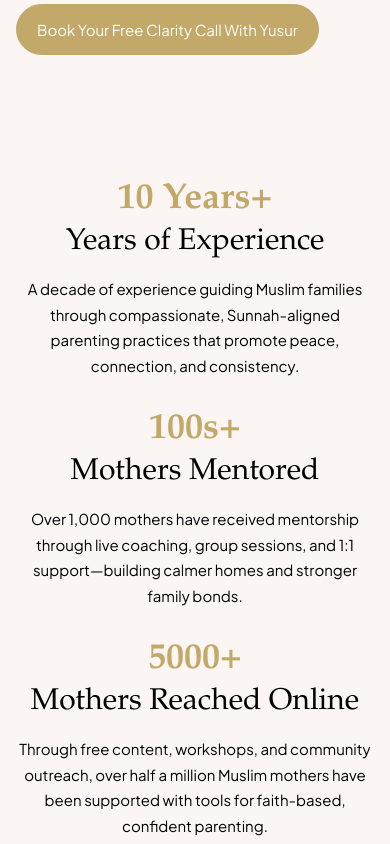
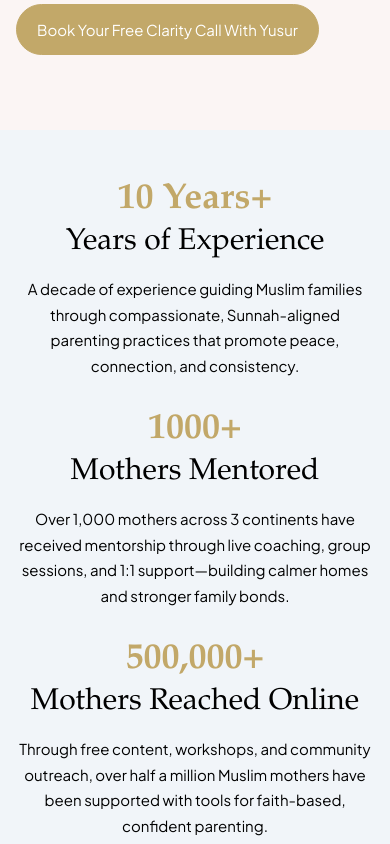
Before and after one commit to rahmamahdi02/amana-parenting, a React (Vite) app: page /membership in a window 390 px wide. Shown: the part 1700-2544 px from the top of the page. Built offline with nearby package versions, Linux system fonts and the light colour scheme.

Commit message:
update ui for mobile

```diff
--- a/src/App.jsx
+++ b/src/App.jsx
@@ -40,9 +40,9 @@ function App() {
         <Benefits />
         <MyStory />
         <Treatmants />
+        <Faq />
         <Cta/>
         <Contact />
-        <Faq />
         <MarqueeImage/>
         <Connect/>
         <Footer />
--- a/src/components/Connect.jsx
+++ b/src/components/Connect.jsx
@@ -5,7 +5,7 @@ export default function Connect() {
     <section className="bg-primaryColor-light py-[50px] lg:py-[75px]">
         <div className="wrapper">
             <div className="flex flex-wrap items-center justify-between gap-6">
-                <h2><span className="text-primaryColor font-bold">Stay</span> connected. </h2>
+                <h2><span className="text-primaryColor font-bold">Let's stay</span> connected. </h2>
                 <div className="flex flex-wrap  gap-4">
                 {socialNetworks.map((item,index) => (
                     <div key={index}>
--- a/src/components/Contact.jsx
+++ b/src/components/Contact.jsx
@@ -15,7 +15,7 @@ export default function Contact() {
           Interested in bringing <span className="font-bold text-primaryColor">Sunnah-Based Parenting Coaching </span> to your community?
           </h2>
           <p> Book Yusur for your next speaking event e.g. workshop, conference and more.</p>
-          <p>Whether you host a podcast, organize parenting summits, run an Islamic school, local masjid, or lead a parent support group— Parent Coach Yusur, the founder of Amanah Parent Coaching, is available for speaking engagements, workshops, and collaborative events.</p>
+          <p>Whether you host a podcast, organize parenting summits, run an Islamic school, local masjid, or lead a parent support group— Parent Coach Yusur, the founder of Amanah Parent Coaching, is available for speaking engagements, workshops, and collaborative events. Please direct all inquiries at <span className="font-bold text-primaryColor">yusur@amana-parenting.com </span></p>
 
            {/* <a href="mailto:amanaparentcoaching@gmail.com" className="btn btn-primary">
             Contact Yusur
--- a/src/components/Counter.jsx
+++ b/src/components/Counter.jsx
@@ -2,7 +2,7 @@ import { counter } from "../data"
 
 export default function Counter() {
   return (
-    <section className="bg-primaryColor-light py-[50px] lg:py-[75px]">
+    <section className="bg-slate-100 py-[50px] lg:py-[75px]">
         <div className="wrapper">
             <div className="grid lg:grid-cols-3 gap-8 text-center">
                 {counter.map((item,index) => (
--- a/src/components/MyStory.jsx
+++ b/src/components/MyStory.jsx
@@ -38,8 +38,7 @@ export default function MyStory() {
                 wanted for my family. It was painful to feel like I was failing at my most
                 important role: being a mother. Speaking with a mentor helped me to
                 realize that I am responsible for my own emotional baggage, my ability to
-                manage my parenting triggers and the painful lack of empathy I had for
-                myself and my children.
+                manage my parenting triggers.
               </p>
             </div>
           </div>
--- a/src/data.js
+++ b/src/data.js
@@ -11,7 +11,7 @@ import instagramIcon from './assets/instagram-icon.svg';
 
 
   export const navLinks = [
-    { name: "About", to: "o-meni", type: "scroll" },
+    { name: "Yusur's Story", to: "o-meni", type: "scroll" },
     { name: "Services", to: "tretmani", type: "scroll" },
     { name: "Testimonials", to: "Testimonials", type: "scroll" },
   ];
@@ -23,12 +23,12 @@ import instagramIcon from './assets/instagram-icon.svg';
       counterDesc: "A decade of experience guiding Muslim families through compassionate, Sunnah-aligned parenting practices that promote peace, connection, and consistency."
     },
     {
-      counterNumber: "100s",
+      counterNumber: "1000",
       counterTitle: "Mothers Mentored",
-      counterDesc: "Over 1,000 mothers have received mentorship through live coaching, group sessions, and 1:1 support—building calmer homes and stronger family bonds."
+      counterDesc: "Over 1,000 mothers across 3 continents have received mentorship through live coaching, group sessions, and 1:1 support—building calmer homes and stronger family bonds."
     },
     {
-      counterNumber: "5000",
+      counterNumber: "500,000",
       counterTitle: "Mothers Reached Online",
       counterDesc: "Through free content, workshops, and community outreach, over half a million Muslim mothers have been supported with tools for faith-based, confident parenting."
     },
@@ -183,5 +183,5 @@ export const contactInformations = [
 
 export const socialNetworks = [
   {icon: instagramIcon, username: 'amanaparenting', link: 'https://www.instagram.com/amanaparenting/'},
-  {icon: envelopeIcon, username: 'amanaparentcoaching@gmail.com', link: "mailto:amanaparentcoaching@gmail.com"}
+  {icon: envelopeIcon, username: 'yusur@amana-parenting.com', link: "mailto:amanaparentcoaching@gmail.com"}
 ];
```
